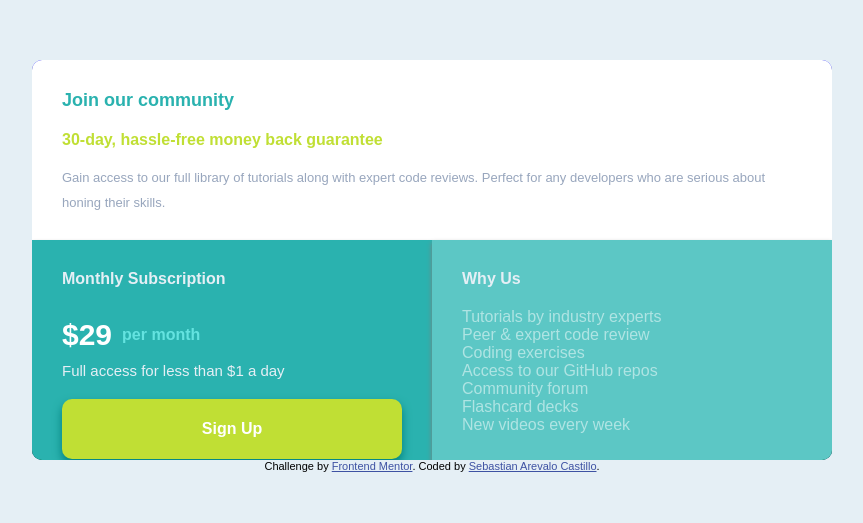
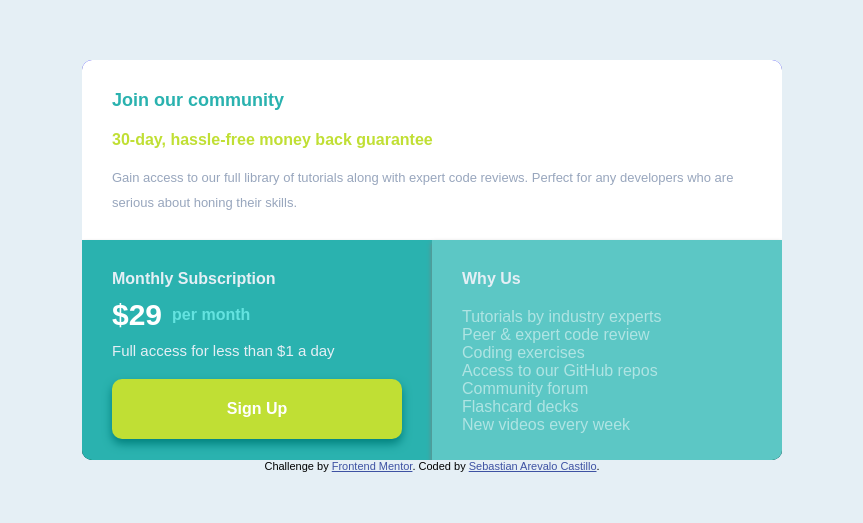
Before and after one commit to arevalosebastian/single-price-grid-component-master, a plain HTML site: page myproject/index.html in a window 1280 px wide. Shown: the part 134-657 px from the top of the page, without its empty margins (208-1071 px from the left). Drawn offline with Linux system fonts and the light colour scheme.

Commit message:
finished desktop version

```diff
--- a/myproject/css/styles.css
+++ b/myproject/css/styles.css
@@ -17,7 +17,7 @@ body{
     justify-content: center;
 }
 
-@media screen and (min-width: 368px){
+@media screen and (min-width: 700px){
     body{
         max-width: 1440px;
         height: 100vh;
@@ -25,7 +25,7 @@ body{
 
     .motherbox{
         height: 400px;
-        width: 800px;
+        width: 700px;
         background-color: blue;
         display: flex;
         flex-direction: column;
@@ -55,7 +55,7 @@ body{
     box-shadow: 0px 3px 5px .1px grey;
 }
 
-@media screen and (min-width: 368px){
+@media screen and (min-width: 700px){
     .box1,
     .box2,
     .box3{
@@ -98,7 +98,7 @@ body{
     line-height: 25px;
 }
 
-@media screen and (min-width: 368px){
+@media screen and (min-width: 700px){
     .box1{
         width: 100%;
         height: 100%;
@@ -172,10 +172,16 @@ body{
     box-shadow: 0 5px 10px .1px hsl(179, 100%, 25%);
 }
 
-@media screen and (min-width: 368px){
+@media screen and (min-width: 700px){
     .box2{
         width: 50%;
         height: 100%;
+        margin: 0;
+        padding: 30px;
+    }
+
+    .box2__title{
+        margin-bottom: 10px
     }
 }
 
@@ -198,9 +204,13 @@ body{
     color: hsl(179, 50%, 79%);
 }
 
-@media screen and (min-width: 368px){
+@media screen and (min-width: 700px){
     .box3{
         width: 50%;
         height: 100%;
     }
+
+    .attribution{
+
+    }
 }
```
